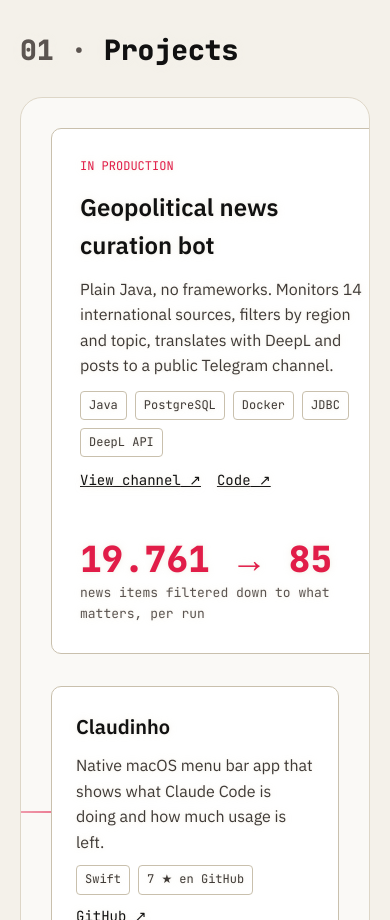
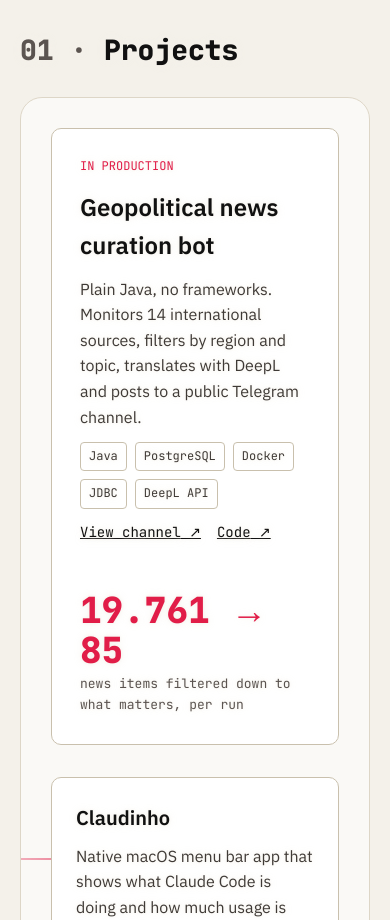
Before and after one commit to AlmeidaSNicolas/portfolio, a Next.js app: page / in a window 390 px wide. Shown: the part 1080-2000 px from the top of the page. Built offline with nearby package versions, Linux system fonts and the light colour scheme.

Commit message:
fix: space the API column and match the bot card height (#7)
The column beside the bot card lost its spacing when the featured rules
were reverted: the two API cards touched each other. Restore the gap, and
stretch the bot card to the height of the column.

```diff
--- a/app/globals.css
+++ b/app/globals.css
@@ -413,17 +413,17 @@ h3 {
 .featured-pair {
   grid-column: 1 / -1;
   display: grid;
-  grid-template-columns: repeat(auto-fit, minmax(340px, 1fr));
-  align-items: start; /* cada card tem a altura do próprio conteúdo */
+  grid-template-columns: 1fr 1fr;
+  align-items: stretch; /* o bot tem a altura da coluna da direita */
   gap: 16px;
 }
 .featured-pair > .card-featured {
-  grid-column: auto;
   flex-direction: column;
 }
-.featured-pair > .card-featured:only-child {
-  grid-column: 1 / -1;
-  flex-direction: row;
+.featured-side {
+  display: flex;
+  flex-direction: column;
+  gap: 16px;
 }
 .card-api {
   border-color: var(--accent);
@@ -490,6 +490,9 @@ h3 {
 }
 
 @media (max-width: 800px) {
+  .featured-pair {
+    grid-template-columns: 1fr;
+  }
   .how-steps {
     grid-template-columns: 1fr;
   }
@@ -521,6 +524,7 @@ h3 {
 .featured-pair .card-featured .metric {
   flex: none;
 }
-.featured-pair .card-featured .metric {
-  margin-top: 16px;
+.featured-pair > .card-featured .metric {
+  margin-top: auto;
+  padding-top: 16px;
 }
```
